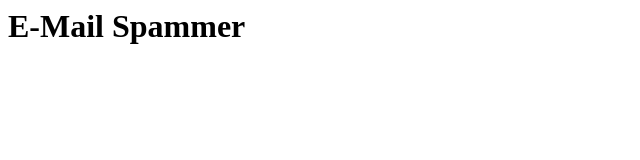
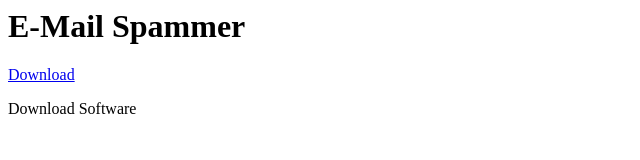
Before and after one commit to KesSaft/Spammer, a plain HTML site: page index.html in a window 1280 px wide. Shown: the whole page, without its empty margins (0-640 px from the left). Drawn offline with Linux system fonts and the light colour scheme.

Commit message:
Update index.html

```diff
--- a/index.html
+++ b/index.html
@@ -1,8 +1,15 @@
 <html>
   <head>
     <title>E-mail Spammer</title>
+    <link rel="stylesheet" href="style.css">
+    <meta charset="UTF-8">
   </head>
   <body>
-  <h1>E-Mail Spammer</h1>
+    <h1>E-Mail Spammer</h1>
+
+    <a href="demo_soft.exe" download="my-app">
+		  Download
+    </a>
+    <p>Download Software</p>
   </body>
 </html>
```
